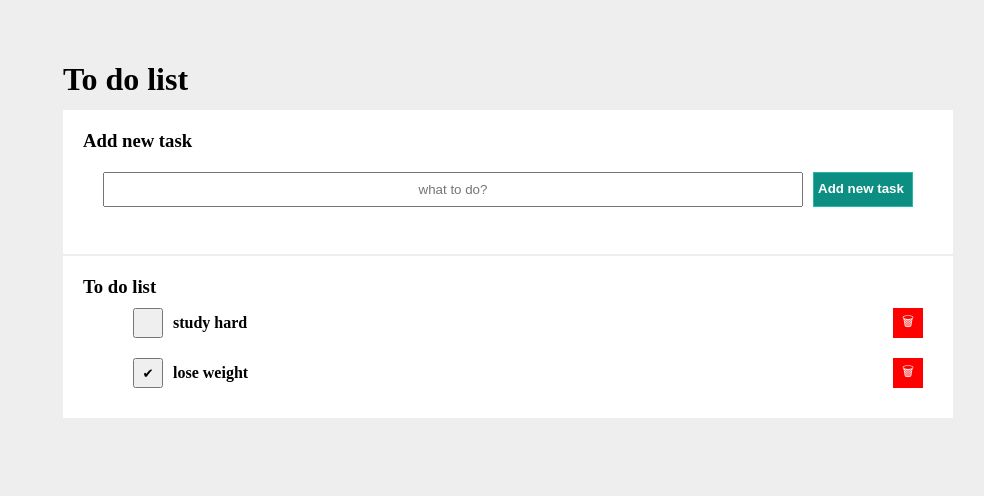
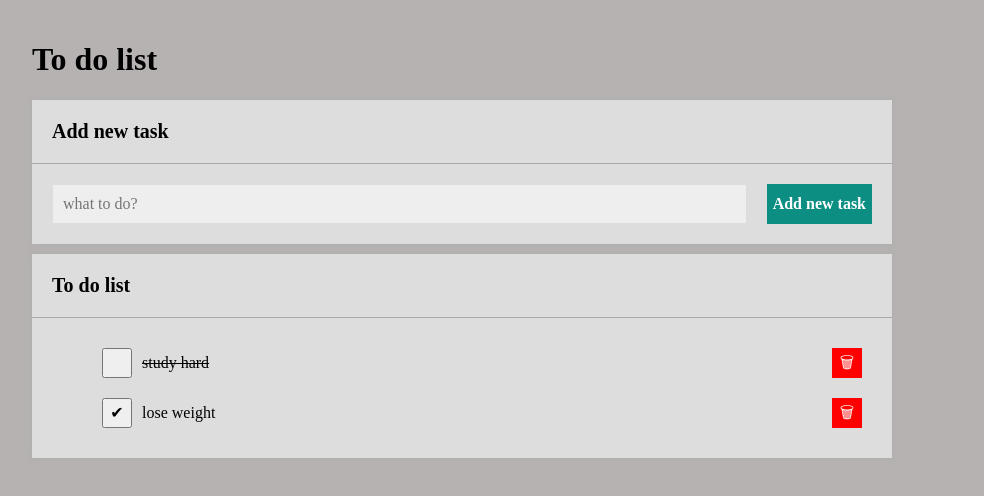
Before and after one commit to MarcinKufel/toDoList, a plain HTML site: page index.html in a window 1280 px wide. Shown: the whole page, without its empty margins (178-1162 px from the left). Drawn offline with nearby package versions, Linux system fonts and the light colour scheme.

Commit message:
Clean the code, minor fixes

```diff
--- a/css/style.css
+++ b/css/style.css
@@ -4,33 +4,30 @@
 }
 
 body {
-    background-color: #eee;
-    height: 100vh;
+    background-color: rgb(182, 178, 178);
 }
 
 .container {
-    display: grid;
-    background-color: #eee;
-    max-width: 800px;
-    align-items: center;
-    margin: 50px auto;
-
-
-
+    max-width: 900px;
+    padding: 20px;
+    margin: 0px auto;
 }
 
-.container__item {
-    display: grid;
-    background-color: white;
-    max-height: 100vh;
-    padding: 20px;
-    margin: 1px;
-    font-weight: bold;
+.section {
+    background-color: #ddd;
+    margin: 10px 0;
+    box-shadow: 0 0 5px #aaa;
 }
 
-.container__item--between {
-    margin: 0 0 7px 0;
+.section__header {
+    font-size: 20px;
+    padding: 20px;
+    margin: 0;
+    border-bottom: 1px solid #aaa
+}
 
+.section__body {
+    padding: 20px;
 }
 
 .grey-background {
@@ -41,31 +38,26 @@ body {
 .form {
     display: grid;
     grid-template-columns: 1fr auto;
-    align-self: center;
-    justify-self: center;
+    grid-gap: 20px;
 }
 
-.input-style {
-    padding: 5px;
-    margin-right: 10px;
-    width: 700px;
-    height: 35px;
-    text-align: center;
+@media (max-width: 767px) {
+    .form {
+        grid-template-columns: 1fr;
+    }
+}
+
+.form__input {
+    background-color: #eee;
+    padding: 10px;
+    border: 1px solid #ddd;
 }
 
 .button {
-    display: flex;
-    height:  35px;
-    width: 100px;
-    max-width: 120px;
-    align-self: center;
-    justify-items: center;
     background-color: rgb(12, 143, 130);
-    border: 1px solid rgb(37, 185, 170);
+    border: none;
     color: white;
-    padding: 8px 4px;
     font-weight: bold;
-
 }
 
 .button-notdone {
@@ -101,13 +93,19 @@ body {
 }
 
 .task__item {
-    display:grid;
+    display: grid;
     grid-template-columns: auto 1fr auto;
     grid-gap: 10px;
     align-items: center;
     padding: 10px;
 }
 
-.tasks__content--done {
+.tasks__content {
     text-decoration: line-through;
 }
+
+.tasks__content--done {
+    text-decoration: none;
+}
+
+.tasks__button--toggleDone {}
--- a/index.html
+++ b/index.html
@@ -5,41 +5,37 @@
     <meta charset="UTF-8">
     <meta name="viewport" content="width=device-width, initial-scale=1.0">
     <title>To do list</title>
-
-    <link href="css/style.css" rel="stylesheet">
-
-
+    <link rel="stylesheet" href="https://cdnjs.cloudflare.com/ajax/libs/normalize/8.0.1/normalize.min.css"
+        integrity="sha512-NhSC1YmyruXifcj/KFRWoC561YpHpc5Jtzgvbuzx5VozKpWvQ+4nXhPdFgmx8xqexRcpAglTj9sIBWINXa8x5w=="
+        crossorigin="anonymous" />
+    <link rel="stylesheet" href="css/style.css">
     <script src="js/script.js" defer></script>
 </head>
 
 <body>
 
     <main class="container">
-        <header class="container__item grey-background">
+        <header>
             <h1>To do list</h1>
         </header>
-        <section class="container__item">
-        <div>
-            <h3>Add new task</h3>
-        </div>
-        <div class="container__item  container__item--between">
+        <section class="section">
+            <h3 class="section__header">Add new task</h3>
+            <div class="section__body">
                 <form class="form js-form">
-                <input class="js-newTask input-style" placeholder="what to do?" focus>
+                    <input class="form__input js-newTask " placeholder="what to do?" focus>
                     <button class="button">Add new task</button>
 
 
                 </form>
             </div>
         </section>
-        <section class="container__item">
-        <div>
-            <div>
-            <h3>To do list</h3>
-            </div>
-            <div>
+        <section class="section">
+            <h3 class="section__header">To do list</h3>
+
+                <div class="section__body">
                     <ul class="tasks js-tasks"></ul>
                 </div>
-        </div>
+
         </section>
     </main>
 </body>
```
Lines whose indentation alone changed are shown as unchanged.
